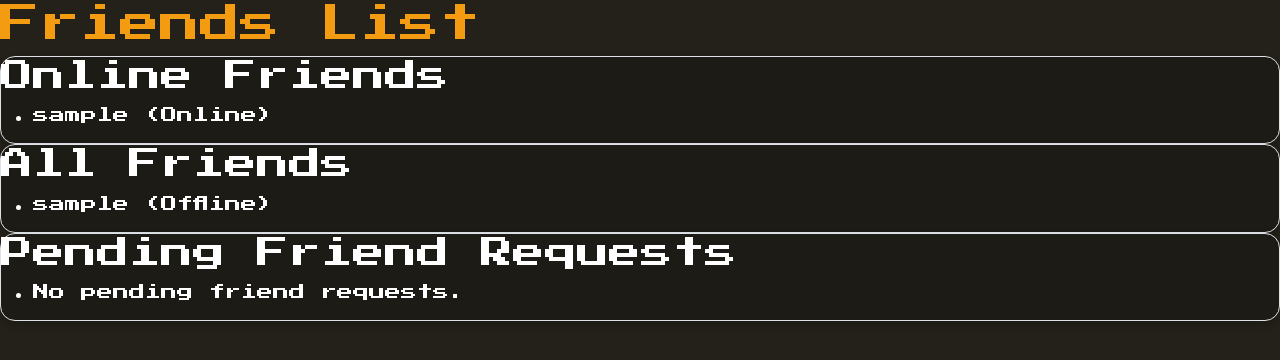
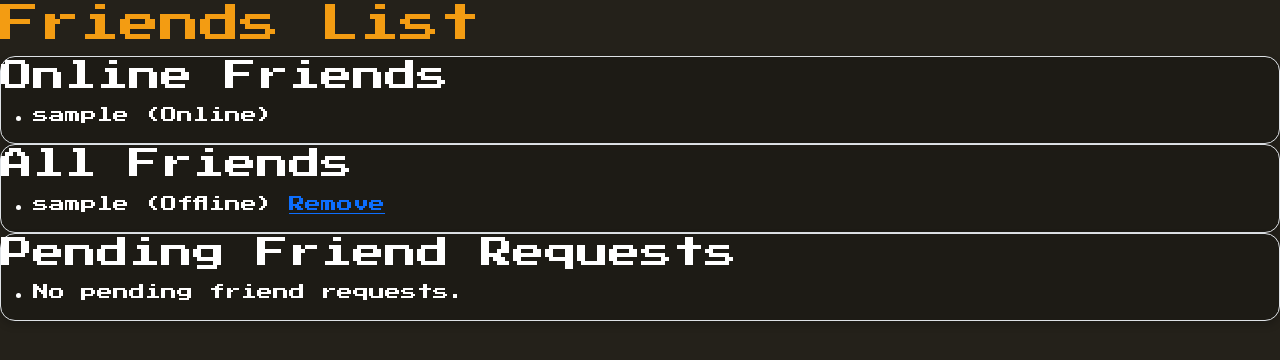
Before and after one commit to tehuanmelo/ft_transcendence, a Django app: template backend/templates/users/friend_list.html in a window 1280 px wide. Shown: the top 360 px of the page. Run offline with Django 5.2, Linux system fonts and the light colour scheme; the template is opened without the code that fills it: most values are stand-ins (such as "Sample title", 1, 10 or a date in 2020); some libraries are stand-ins or nearby versions.

Commit message:
feat: remove friend button on FE

```diff
--- a/backend/templates/users/friend_list.html
+++ b/backend/templates/users/friend_list.html
@@ -23,7 +23,9 @@
     <ul>
         {% if friends %}
         {% for friend in friends %}
-        <li>{{ friend.username }} {% if friend in online_friends %}(Online){% else %}(Offline){% endif %}</li>
+        <li>{{ friend.username }} {% if friend in online_friends %}(Online){% else %}(Offline){% endif %}
+            <a href="{% url 'remove_friend' friend.username %}">Remove</a>
+        </li>
         {% endfor %}
         {% else %}
         <li>No friends.</li>
```
